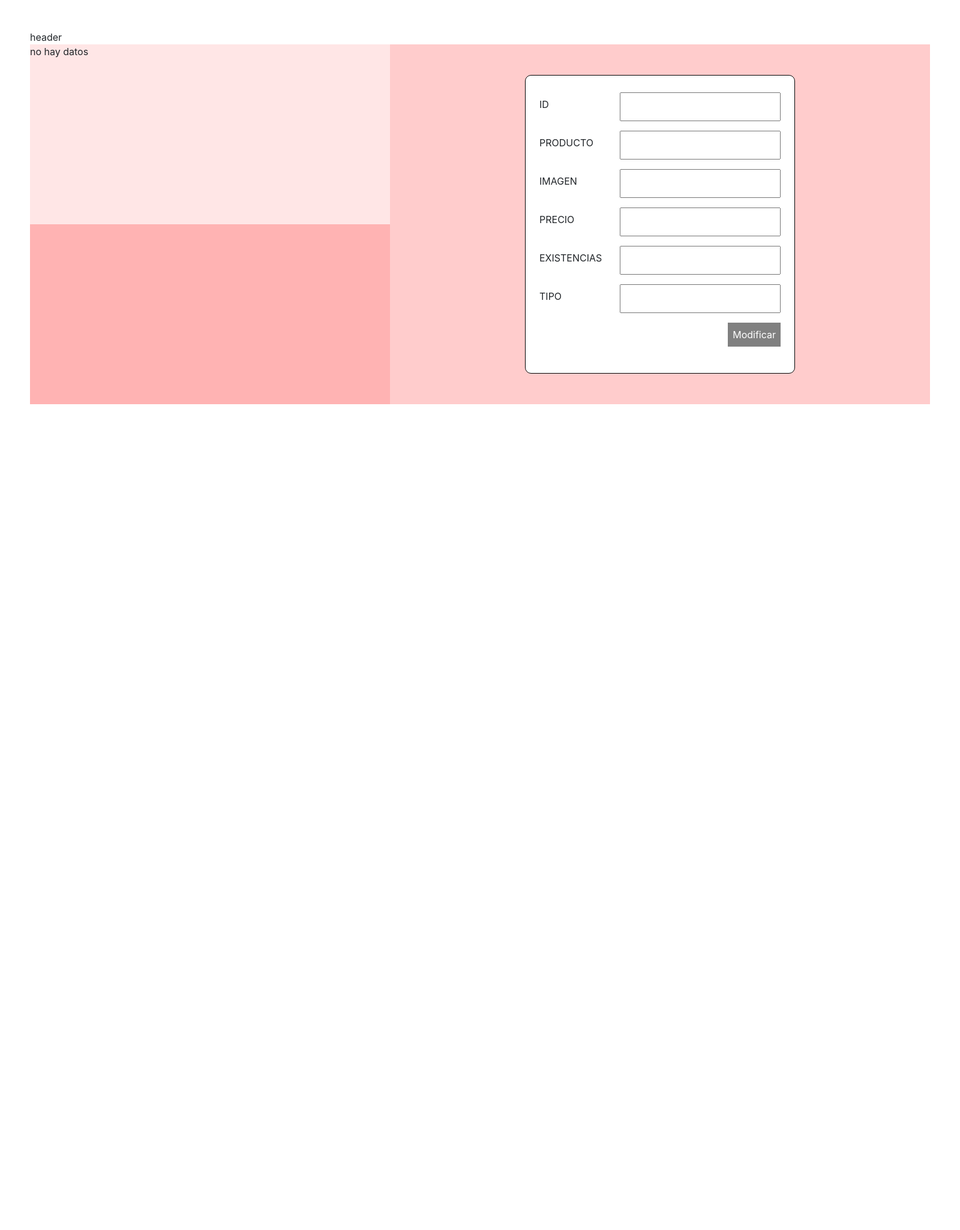
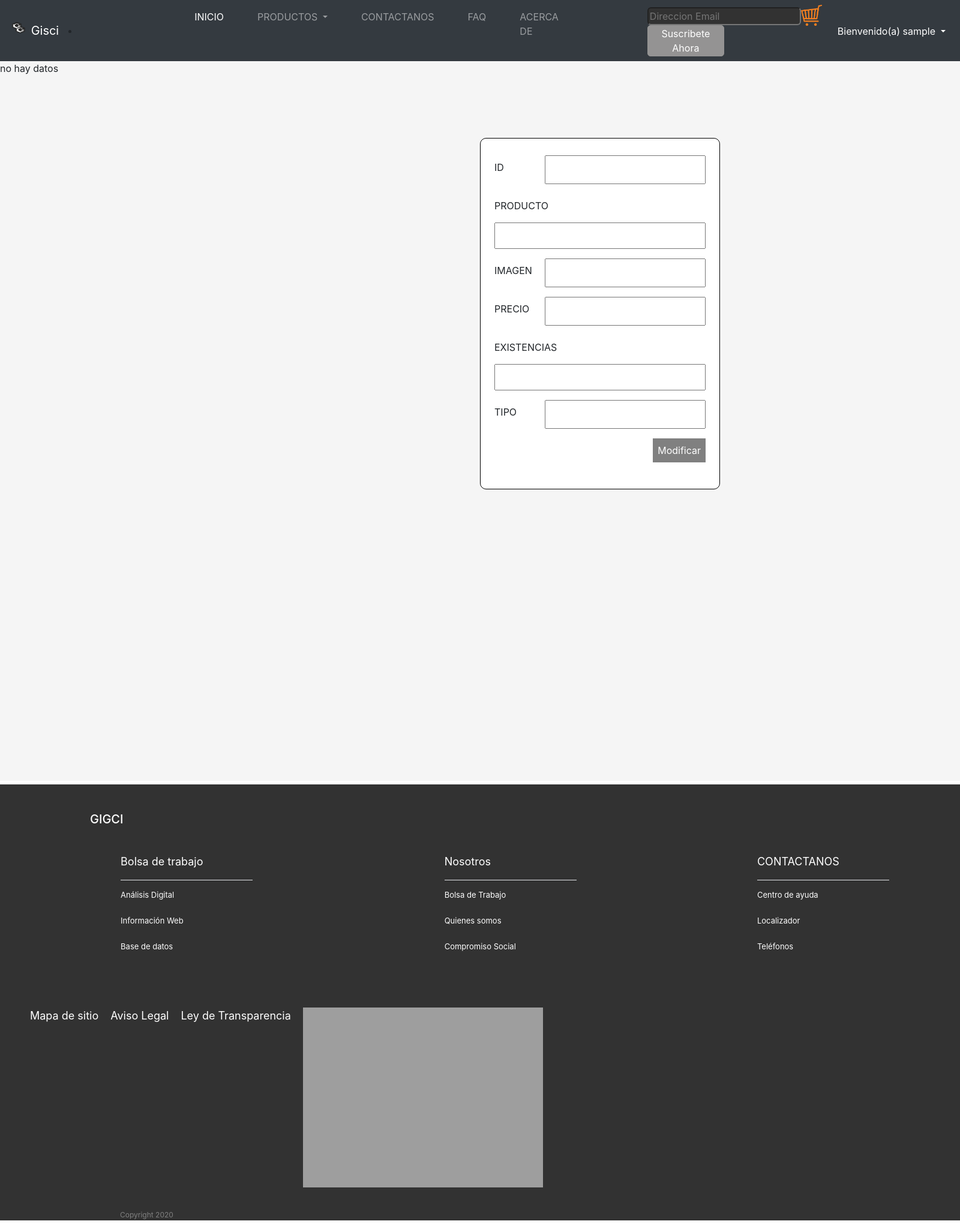
Before and after one commit to ViicVaporub/ProyectoWEB, a PHP site: page /modificar.php in a window 1600 px wide. Shown: the whole page at 60% size. Before the commit the page ends 674 px from the top, so only its background shows below. Run offline with PHP 8.4, Linux system fonts and the light colour scheme; the visitor is signed in with stand-in values (Sample User, id 1); data that the repository does not hold is empty; some libraries are stand-ins or nearby versions; grey boxes are pictures that could not be loaded.

Commit message:
Modificar Productos completo
Se agrego al modo admin el modificar un producto

```diff
--- a/css/modificar.css
+++ b/css/modificar.css
@@ -8,15 +8,11 @@
 
 
 }
-body{
-  margin: 40px;
-
-}
 
 .izquierdaAlta{
 
   height: 300px;
-  background-color:rgb(255, 230, 230);
+  background-color:whitesmoke;
 
 
 }
@@ -28,19 +24,16 @@ body{
 
 .izquierdaBaja{
 
-  height: 300px;
-  background-color:rgb(255, 179, 179);
+  height: 900px;
+  background-color:whitesmoke
 
 }
 .derecha{
    width:60%;
-   height: 600px;
-   background-color:rgb(255, 204, 204);
-   display:flex;
-   justify-content: center;
-   align-items: center;
-
-
+   height: 1200px;
+   background-color:whitesmoke;
+    padding-top: 8%;
+    padding-left: 10%;
 }
 
 
@@ -56,9 +49,7 @@ td,th{
   padding:10px;
 
 }
-body{
-  margin:50px;
-}
+
 .wrapper {
   background-color: white;
   list-style-type: none;
@@ -94,3 +85,106 @@ form{
 
 
 }
+
+
+    /********FOOTER************/
+
+footer ul{
+    display: flex;
+    justify-content:flex-start;
+    list-style: none;
+    margin: 0;
+    color: white;
+
+}
+footer a{
+    text-decoration: none;
+    color: white
+}
+footer li{
+    padding: 10px;
+}
+
+
+
+.line{
+    width: 260px;
+    height: 22px;
+    border-bottom: 5px solid #e5e6ea;
+    position: absolute;
+}
+
+.line2{
+     width: 220px;
+    height: 18px;
+    border-bottom: 1px solid #e5e6ea;
+    position: absolute;
+}
+
+.warnings{
+    width: 200px;
+    text-align: center;
+    margin: auto;
+    color: crimson;
+    padding-top: 20px;
+}
+footer{
+    background-color: #323232;
+    font-size: 18px;
+
+}
+
+.FAQh{
+    text-decoration: underline;
+}
+
+faqt{
+    border: 0;
+}
+footer h4{
+    font-size: 20px;
+}
+
+.fondo{
+    background-color: #ffdd90;
+
+}
+.piedepag{
+    display: flex;
+    list-style: none;
+    justify-content: space-around;
+    margin: 0;
+    color: white;
+}
+
+.piedepag a{
+    font-size: 13px;
+    text-align: justify;
+    color: gray;
+}
+.piedepag li p a:hover{
+    text-transform:uppercase;
+}
+
+.redes{
+    display: flex;
+    justify-content: flex-end;
+    padding-top: 20px;
+    padding-right: 80px;
+    margin: 6px;
+    font-size: 30px;
+    color: white;
+}
+
+.susc{
+    background-color: #323232;
+    color: white;
+    text-decoration: white;
+    border-radius: 6px;
+}
+.butsus{
+    background-color: rgb(148, 147, 147);
+    border: 1px solid rgb(148, 147, 147) ;
+    border-radius: 5px;
+    color: white;
+}
--- a/encabezado.php
+++ b/encabezado.php
@@ -1,6 +1,4 @@
 <?php
-
-    #Iniciar sesión para usar $_SESSION
     session_start();
 
 ?>
@@ -36,7 +34,7 @@
               <div class="collapse navbar-collapse" id="navbarNavDropdown">
                 <ul class="navbar-nav">
                   <li class="nav-item active">
-                    <a class="nav-link" href="home.php" style="margin-left: 300px;">INICIO <span class="sr-only">(current)</span></a>
+                    <a class="nav-link" href="home.php" style="margin-left: 180px;">INICIO <span class="sr-only">(current)</span></a>
                   </li>
                   <li class="nav-item dropdown" style="margin-left: 40px;">
                     <a class="nav-link dropdown-toggle" href="#" id="navbarDropdownMenuLink" data-toggle="dropdown" aria-haspopup="true" aria-expanded="false">
--- a/modificar.php
+++ b/modificar.php
@@ -73,7 +73,9 @@
 </head>
 <body>
 
-   header
+   <header>
+       <?php include_once('encabezado.php');?>
+   </header>
 
     <div class="contenedor1">
         <div class="contenedor2">
@@ -92,7 +94,7 @@
           <div class="izqAlta">
            <form action="<?php echo htmlspecialchars($_SERVER["PHP_SELF"]);?>" method='post'>
 
-           <legend>Modificar Cuentas</legend>
+           <legend>Modificar Productos</legend>
                 <br>
                 <select   class="custom-select" name='modificar' >
 
@@ -165,5 +167,13 @@
             </form>
         </div>
     </div>
+
+    <footer>
+        <?php include_once('footer.php');?>
+    </footer>
+
+    <script src="https://code.jquery.com/jquery-3.2.1.slim.min.js" integrity="sha384-KJ3o2DKtIkvYIK3UENzmM7KCkRr/rE9/Qpg6aAZGJwFDMVNA/GpGFF93hXpG5KkN" crossorigin="anonymous"></script>
+    <script src="https://cdnjs.cloudflare.com/ajax/libs/popper.js/1.12.9/umd/popper.min.js" integrity="sha384-ApNbgh9B+Y1QKtv3Rn7W3mgPxhU9K/ScQsAP7hUibX39j7fakFPskvXusvfa0b4Q" crossorigin="anonymous"></script>
+    <script src="https://maxcdn.bootstrapcdn.com/bootstrap/4.0.0/js/bootstrap.min.js" integrity="sha384-JZR6Spejh4U02d8jOt6vLEHfe/JQGiRRSQQxSfFWpi1MquVdAyjUar5+76PVCmYl" crossorigin="anonymous"></script>
 </body>
 </html>
```
